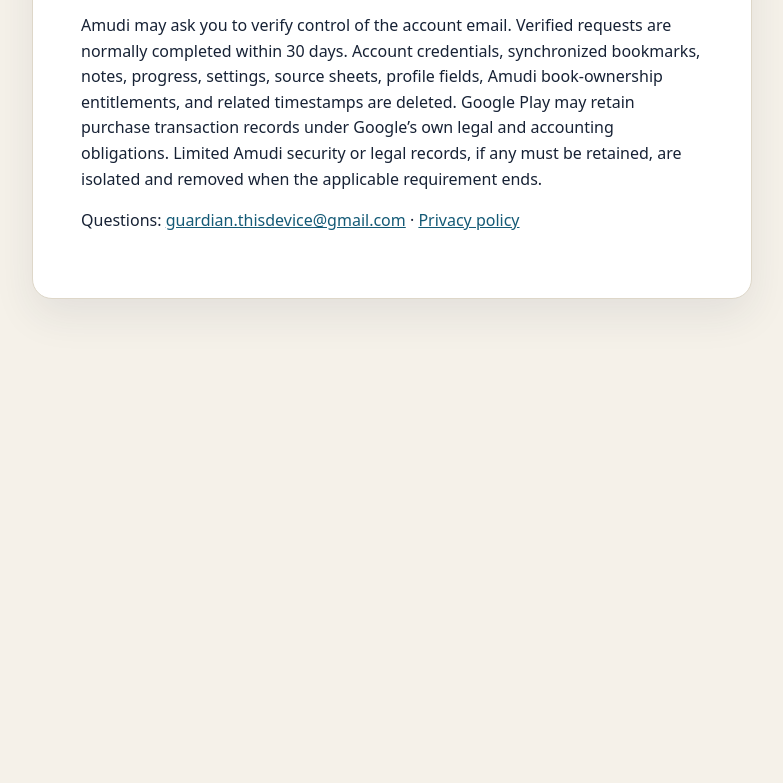
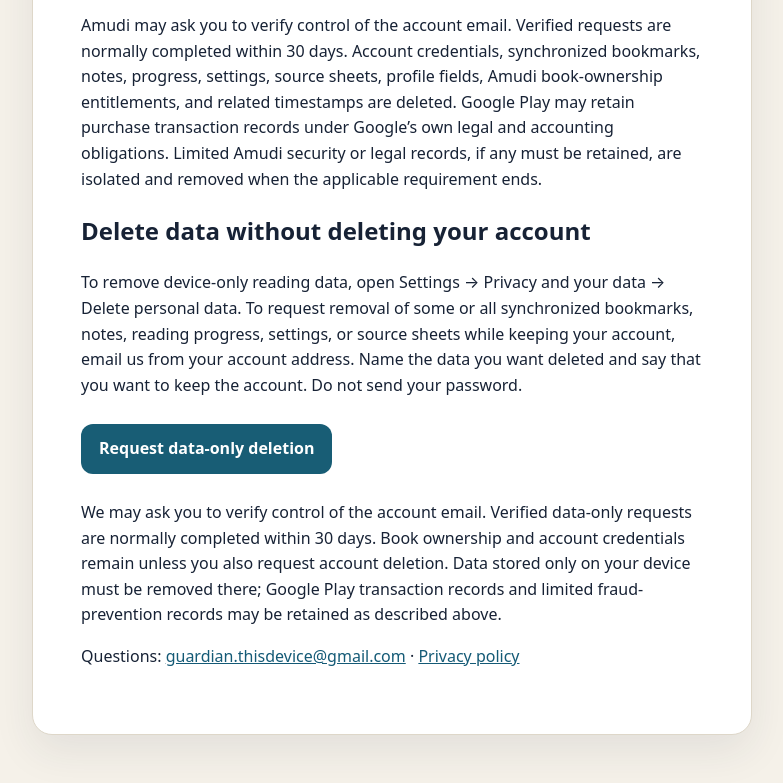
Before and after one commit to 6uard1an/amudi, a plain HTML site: page account-deletion.html in a window 1280 px wide. Shown: the part 679-1462 px from the top of the page, without its empty margins (248-1031 px from the left). Before the commit the page ends 1050 px from the top, so only its background shows below. Drawn offline with Linux system fonts and the light colour scheme.

Commit message:
Explain data-only deletion request path

```diff
--- a/account-deletion.html
+++ b/account-deletion.html
@@ -21,6 +21,10 @@
   <p>Email the address below from the email used for your Amudi account. Use the subject “Amudi account deletion request” and state that you want the account and associated cloud data deleted. Never send your password.</p>
   <p><a class="button" href="mailto:guardian.thisdevice@gmail.com?subject=Amudi%20account%20deletion%20request&body=Please%20delete%20my%20Amudi%20account%20and%20associated%20cloud%20data.%20The%20email%20on%20the%20account%20is%3A%20">Email a deletion request</a></p>
   <p>Amudi may ask you to verify control of the account email. Verified requests are normally completed within 30 days. Account credentials, synchronized bookmarks, notes, progress, settings, source sheets, profile fields, Amudi book-ownership entitlements, and related timestamps are deleted. Google Play may retain purchase transaction records under Google’s own legal and accounting obligations. Limited Amudi security or legal records, if any must be retained, are isolated and removed when the applicable requirement ends.</p>
+  <h2>Delete data without deleting your account</h2>
+  <p>To remove device-only reading data, open Settings → Privacy and your data → Delete personal data. To request removal of some or all synchronized bookmarks, notes, reading progress, settings, or source sheets while keeping your account, email us from your account address. Name the data you want deleted and say that you want to keep the account. Do not send your password.</p>
+  <p><a class="button" href="mailto:guardian.thisdevice@gmail.com?subject=Amudi%20data-only%20deletion%20request&body=Please%20delete%20the%20following%20Amudi%20data%20but%20keep%20my%20account%3A%20">Request data-only deletion</a></p>
+  <p>We may ask you to verify control of the account email. Verified data-only requests are normally completed within 30 days. Book ownership and account credentials remain unless you also request account deletion. Data stored only on your device must be removed there; Google Play transaction records and limited fraud-prevention records may be retained as described above.</p>
   <p>Questions: <a href="mailto:guardian.thisdevice@gmail.com">guardian.thisdevice@gmail.com</a> · <a href="https://6uard1an.github.io/amudi/privacy.html">Privacy policy</a></p>
 </article></main></body>
 </html>
```
Also changed, not shown: privacy.html (+1 -1 lines).
